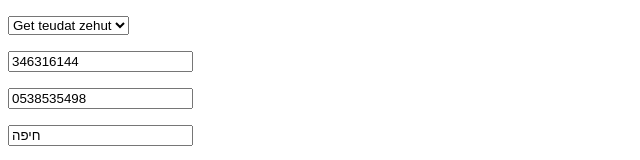
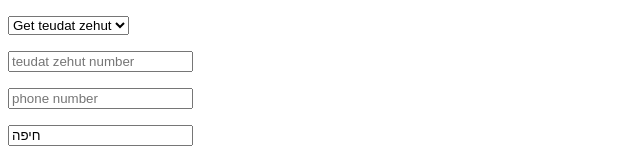
Before and after one commit to shlnv/myVisiter, a website: page src/frontend/index.html in a window 1280 px wide. Shown: the top 160 px of the page, without its empty margins (0-640 px from the left). Drawn offline with Linux system fonts and the light colour scheme.

Commit message:
folder restructuring

```diff
--- a/package.json
+++ b/package.json
@@ -2,7 +2,7 @@
   "name": "poppeteer-test",
   "version": "1.0.0",
   "description": "",
-  "main": "puppet.js",
+  "main": "src/backend/puppet.js",
   "scripts": {
     "test": "echo \"Error: no test specified\" && exit 1"
   },
--- a/index.html
+++ b/src/frontend/index.html
@@ -10,8 +10,8 @@
         <option disabled>Select option</option>
         <option selected value="Get teudat zehut">Get teudat zehut</option>
     </select></p>
-    <p><input type="text" name="teudat" placeholder="teudat zehut number" value="346316144"></p>
-    <p><input type="text" name="phone" placeholder="phone number" value="0538535498"></p>
+    <p><input type="text" name="teudat" placeholder="teudat zehut number"></p>
+    <p><input type="text" name="phone" placeholder="phone number"></p>
     <p><input type="text" name="address" placeholder="city or branch address" value="חיפה"></p>
     <p><input type="submit" value="Order visit" id="submitButton"></p>
 </form>
```
Also changed, not shown: src/backend/puppet.js (renamed from puppet.js), src/backend/server.js (renamed from server.js), src/backend/utils.js (renamed from utils.js).
